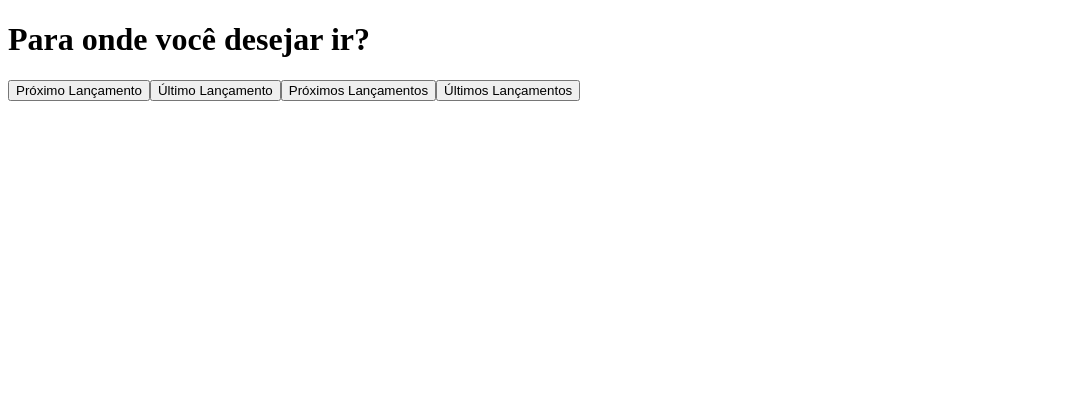
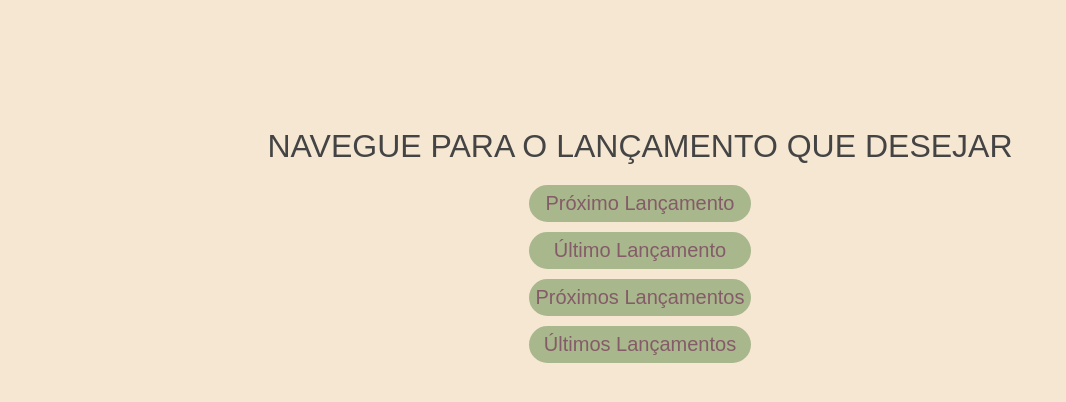
Before and after one commit to marinafischer/spaceX-fe, a React (Create React App) app: page / in a window 1280 px wide. Shown: the top 402 px of the page, without its empty margins (0-1066 px from the left). Built offline with nearby package versions, Linux system fonts and the light colour scheme.

Commit message:
feat: main basic style

```diff
--- a/src/App.css
+++ /dev/null
@@ -1,38 +0,0 @@
-.App {
-  text-align: center;
-}
-
-.App-logo {
-  height: 40vmin;
-  pointer-events: none;
-}
-
-@media (prefers-reduced-motion: no-preference) {
-  .App-logo {
-    animation: App-logo-spin infinite 20s linear;
-  }
-}
-
-.App-header {
-  background-color: #282c34;
-  min-height: 100vh;
-  display: flex;
-  flex-direction: column;
-  align-items: center;
-  justify-content: center;
-  font-size: calc(10px + 2vmin);
-  color: white;
-}
-
-.App-link {
-  color: #61dafb;
-}
-
-@keyframes App-logo-spin {
-  from {
-    transform: rotate(0deg);
-  }
-  to {
-    transform: rotate(360deg);
-  }
-}
--- a/src/App.jsx
+++ b/src/App.jsx
@@ -1,5 +1,4 @@
 import React from 'react';
-import './App.css';
 import { BrowserRouter, Route, Routes } from 'react-router-dom';
 import Main from './pages/Main';
 import Next from './pages/Next';
--- a/src/index.css
+++ b/src/index.css
@@ -1,13 +1,47 @@
-body {
-  margin: 0;
-  font-family: -apple-system, BlinkMacSystemFont, 'Segoe UI', 'Roboto', 'Oxygen',
-    'Ubuntu', 'Cantarell', 'Fira Sans', 'Droid Sans', 'Helvetica Neue',
-    sans-serif;
-  -webkit-font-smoothing: antialiased;
-  -moz-osx-font-smoothing: grayscale;
+html {
+  box-sizing: border-box;
+  font-size: 16px;
 }
 
-code {
-  font-family: source-code-pro, Menlo, Monaco, Consolas, 'Courier New',
-    monospace;
+*, *:before, *:after {
+  box-sizing: inherit;
+  font-family: 'Montserrat', sans-serif;
 }
+
+body, h1, h2, h3, h4, h5, h6, p, ol, ul {
+  margin: 0;
+  padding: 0;
+  font-weight: 100;
+}
+
+ol, ul {
+  list-style: none;
+}
+
+img {
+  max-width: 100%;
+  height: auto;
+}
+
+:root {
+
+  --bg-light: #f6e7d3;
+
+  --bs-color01: #9f0a28;
+
+  --bs-color02: #d55c2b;
+
+  --bs-color03: #89a46f;
+
+  --bs-color04: #55203c;
+
+  --bs-dark: #444;
+}
+
+html {
+  background-color: var(--bg-light);
+}
+
+.main-title {
+  color: var(--bs-dark);
+}
--- a/src/index.jsx
+++ b/src/index.jsx
@@ -1,5 +1,6 @@
 import React from 'react';
 import ReactDOM from 'react-dom/client';
+import './index.css';
 import App from './App';
 
 const root = ReactDOM.createRoot(document.getElementById('root'));
--- a/src/pages/Main.jsx
+++ b/src/pages/Main.jsx
@@ -1,5 +1,6 @@
 import React from 'react';
 import { useNavigate } from 'react-router-dom';
+import '../styles/main.css';
 
 function Main() {
   const navigate = useNavigate();
@@ -8,13 +9,16 @@ function Main() {
     navigate(e.target.value);
   };
   return (
-    <>
-      <h1>Para onde você desejar ir?</h1>
-      <button type="button" onClick={handleClick} value="/next">Próximo Lançamento</button>
-      <button type="button" onClick={handleClick} value="/latest">Último Lançamento</button>
-      <button type="button" onClick={handleClick} value="/upcoming">Próximos Lançamentos</button>
-      <button type="button" onClick={handleClick} value="/past">Últimos Lançamentos</button>
-    </>
+    <div className="main-content">
+      <h1 className="main-title">NAVEGUE PARA O LANÇAMENTO QUE DESEJAR</h1>
+      <div className="button-content">
+        <button className="button-option" type="button" onClick={handleClick} value="/next">Próximo Lançamento</button>
+        <button className="button-option" type="button" onClick={handleClick} value="/latest">Último Lançamento</button>
+        <button className="button-option" type="button" onClick={handleClick} value="/upcoming">Próximos Lançamentos</button>
+        <button className="button-option" type="button" onClick={handleClick} value="/past">Últimos Lançamentos</button>
+
+      </div>
+    </div>
   );
 }
 
--- /dev/null
+++ b/src/styles/main.css
@@ -0,0 +1,28 @@
+.main-content{
+  display: flex;
+  flex-direction: column;
+  align-items: center;
+  margin-top: 10%;
+}
+
+.button-content{
+  display: flex;
+  flex-direction: column;
+  margin: 15px 5px;
+}
+
+.button-option{
+  font-size: 20px;
+  padding: 5px;
+  margin: 5px;
+  background-color: var(--bs-color03);
+  opacity: 0.7;
+  color: var(--bs-color04);
+  border: 2px solid var(--bs-color03);
+  border-radius: 15em;
+}
+
+.button-option:hover{
+  opacity: 1;
+  cursor: pointer;
+}
```
